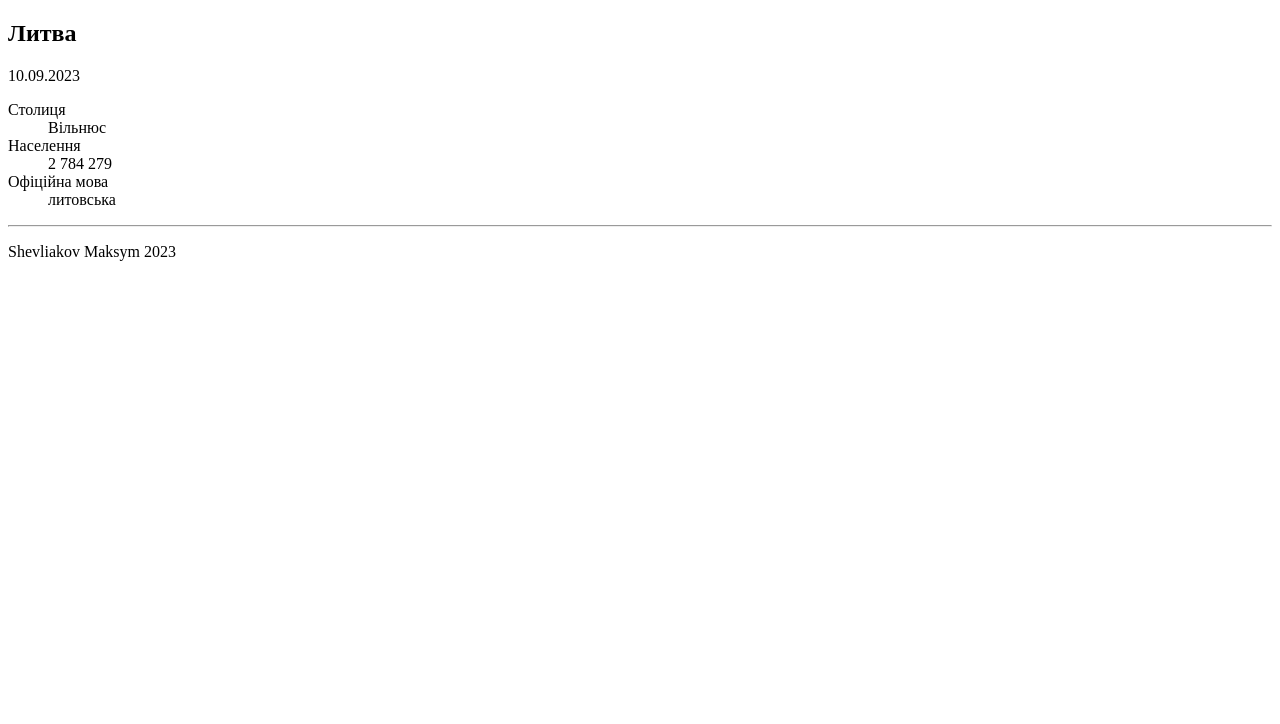
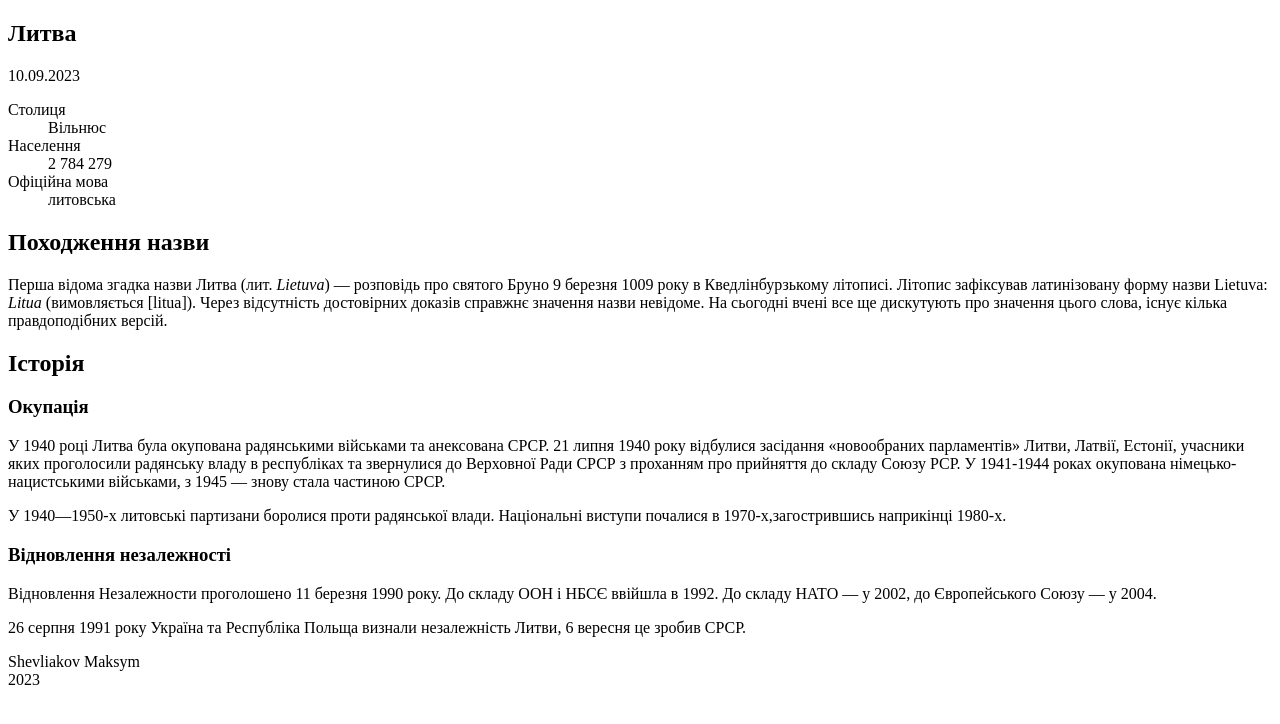
Before and after one commit to SubarMaxKun/WEB, a plain HTML site: page index.html in a window 1280 px wide. Drawn offline with Linux system fonts and the light colour scheme.

Commit message:
Edited Lithuana info

```diff
--- a/index.html
+++ b/index.html
@@ -34,10 +34,42 @@
         <dd>литовська</dd>
       </dl>
 
+      <section>
+        <h2>Походження назви</h2>
+        <p>Перша відома згадка назви Литва (лит. <i>Lietuva</i>) — розповідь про святого Бруно 9 березня 1009 року в
+          Кведлінбурзькому
+          літописі. Літопис зафіксував латинізовану форму назви Lietuva: <i>Litua</i> (вимовляється [litua]). Через
+          відсутність
+          достовірних доказів справжнє значення назви невідоме. На сьогодні вчені все ще дискутують про значення цього
+          слова,
+          існує кілька правдоподібних версій.</p>
+      </section>
 
-      <hr />
+      <section>
+        <h2>Історія</h2>
+        <h3>Окупація</h3>
+        <p>У 1940 році Литва була окупована радянськими військами та анексована СРСР. 21 липня 1940 року відбулися
+          засідання
+          «новообраних парламентів» Литви, Латвії, Естонії, учасники яких проголосили радянську владу в республіках та
+          звернулися
+          до Верховної Ради СРСР з проханням про прийняття до складу Союзу РСР. У 1941-1944 роках окупована
+          німецько-нацистськими військами, з 1945 — знову стала частиною СРСР.
+        </p>
+        <p>У 1940—1950-х литовські партизани боролися проти радянської влади. Національні виступи почалися в
+          1970-х,загострившись наприкінці 1980-х.</p>
+        <p></p>
+      </section>
+
+      <section>
+        <h3>Відновлення незалежності</h3>
+        <p>Відновлення Незалежности проголошено 11 березня 1990 року. До складу ООН і НБСЄ ввійшла в 1992. До складу
+          НАТО — у 2002, до Європейського Союзу — у 2004.
+        </p>
+        <p>26 серпня 1991 року Україна та Республіка Польща визнали незалежність Литви, 6 вересня це зробив СРСР.</p>
+      </section>
       <footer>
-        <p>Shevliakov Maksym 2023</p>
+        <p>Shevliakov Maksym<br>
+          2023</p>
       </footer>
     </article>
   </main>
```
